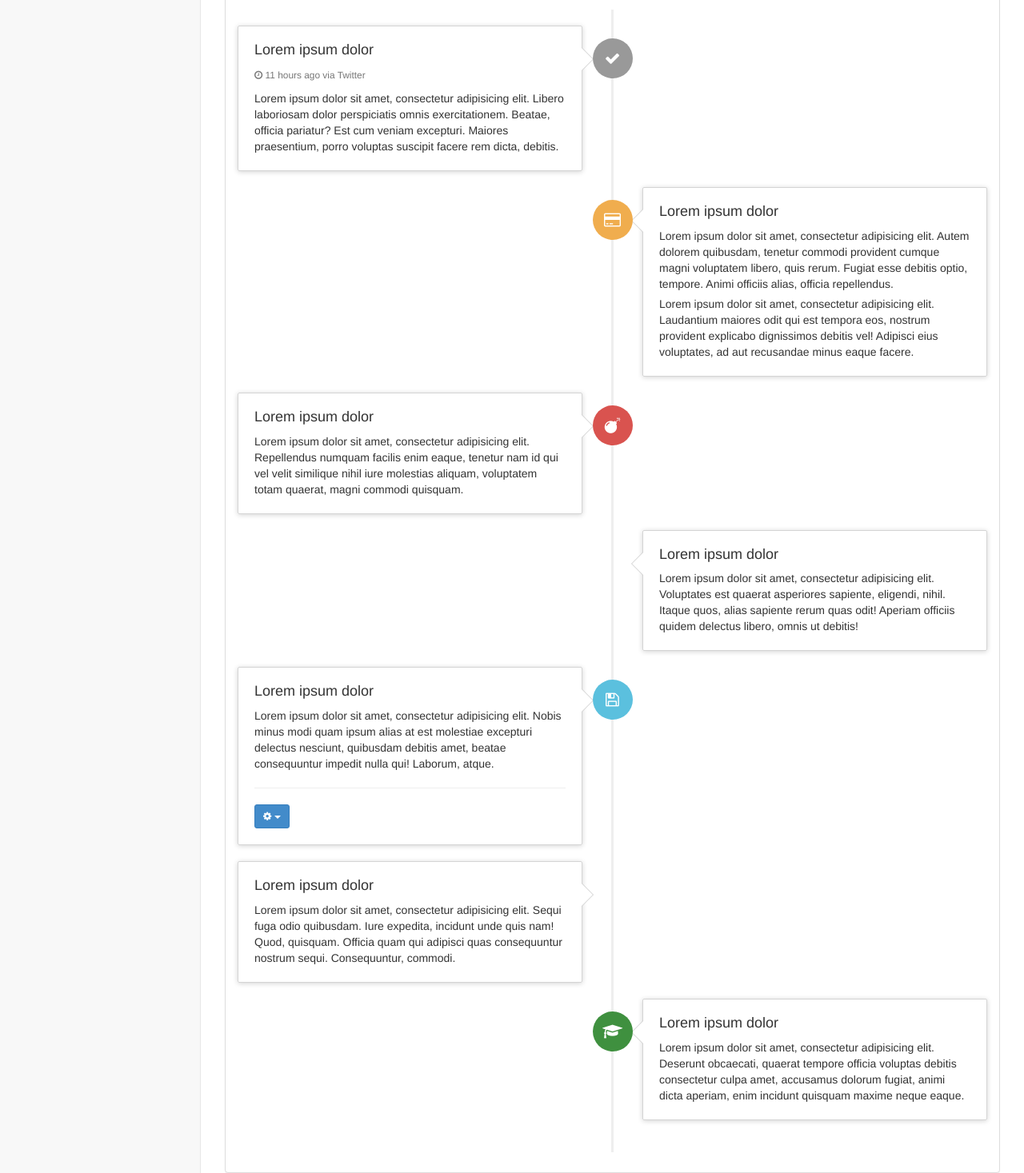
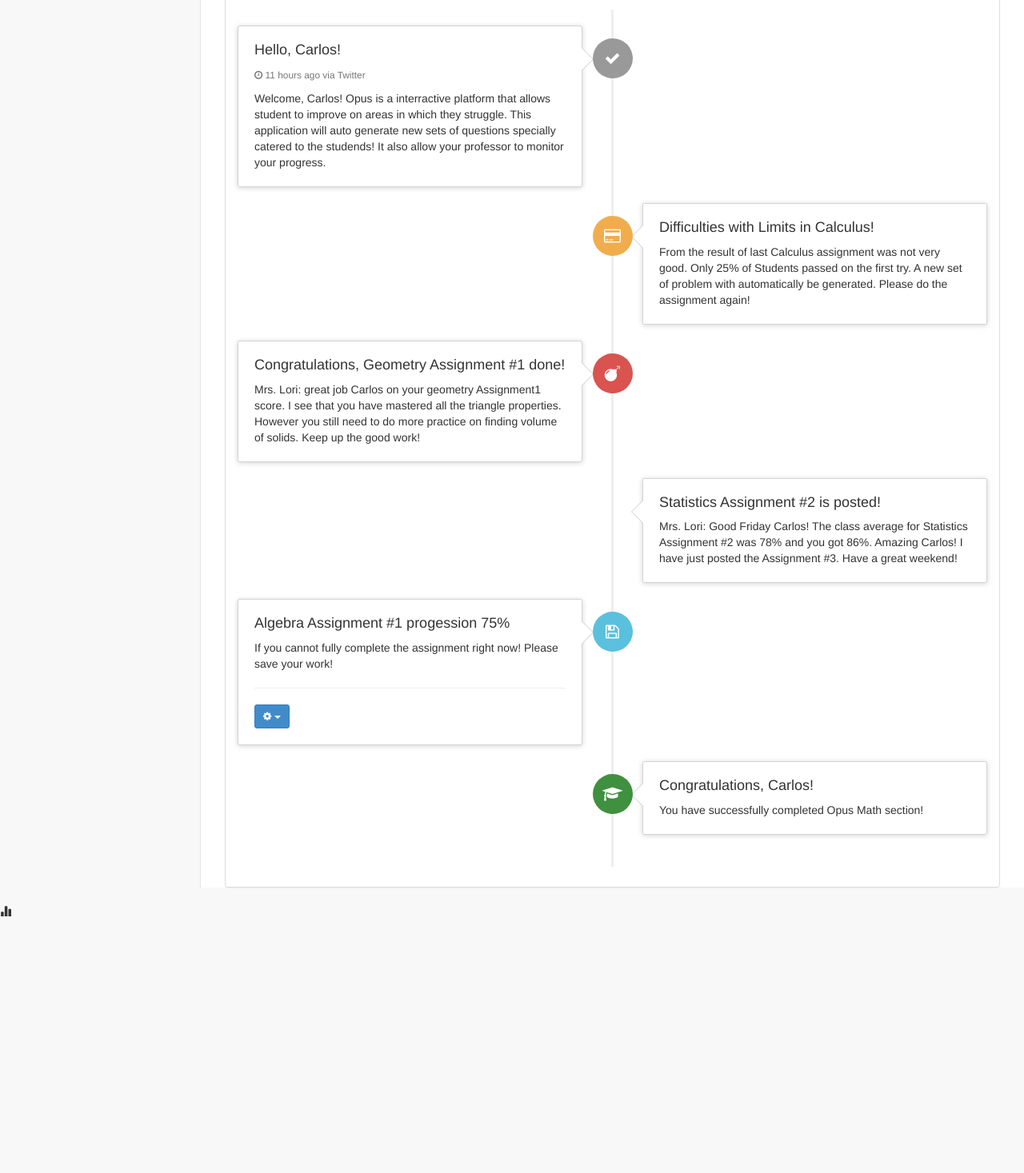
Before and after one commit to lvn/opus, a website: page client/index.html in a window 1280 px wide. Shown: the part 1474-2941 px from the top of the page at 80% size. After the commit the page ends 2624 px from the top, so only its background shows below. Drawn offline with Linux system fonts and the light colour scheme.

```diff
--- a/client/index.html
+++ b/client/index.html
@@ -491,12 +491,12 @@
                                     </div>
                                     <div class="timeline-panel">
                                         <div class="timeline-heading">
-                                            <h4 class="timeline-title">Lorem ipsum dolor</h4>
+                                            <h4 class="timeline-title">Hello, Carlos!</h4>
                                             <p><small class="text-muted"><i class="fa fa-clock-o"></i> 11 hours ago via Twitter</small>
                                             </p>
                                         </div>
                                         <div class="timeline-body">
-                                            <p>Lorem ipsum dolor sit amet, consectetur adipisicing elit. Libero laboriosam dolor perspiciatis omnis exercitationem. Beatae, officia pariatur? Est cum veniam excepturi. Maiores praesentium, porro voluptas suscipit facere rem dicta, debitis.</p>
+                                            <p>Welcome, Carlos! Opus is a interractive platform that allows student to improve on areas in which they struggle. This application will auto generate new sets of questions specially catered to the studends! It also allow your professor to monitor your progress. </p>
                                         </div>
                                     </div>
                                 </li>
@@ -505,11 +505,10 @@
                                     </div>
                                     <div class="timeline-panel">
                                         <div class="timeline-heading">
-                                            <h4 class="timeline-title">Lorem ipsum dolor</h4>
+                                            <h4 class="timeline-title"> Difficulties with Limits in Calculus!</h4>
                                         </div>
                                         <div class="timeline-body">
-                                            <p>Lorem ipsum dolor sit amet, consectetur adipisicing elit. Autem dolorem quibusdam, tenetur commodi provident cumque magni voluptatem libero, quis rerum. Fugiat esse debitis optio, tempore. Animi officiis alias, officia repellendus.</p>
-                                            <p>Lorem ipsum dolor sit amet, consectetur adipisicing elit. Laudantium maiores odit qui est tempora eos, nostrum provident explicabo dignissimos debitis vel! Adipisci eius voluptates, ad aut recusandae minus eaque facere.</p>
+                                            <p>From the result of last Calculus assignment was not very good. Only 25% of Students passed on the first try. A new set of problem with automatically be generated. Please do the assignment again!</p>
                                         </div>
                                     </div>
                                 </li>
@@ -518,32 +517,36 @@
                                     </div>
                                     <div class="timeline-panel">
                                         <div class="timeline-heading">
-                                            <h4 class="timeline-title">Lorem ipsum dolor</h4>
+                                            <h4 class="timeline-title">Congratulations, Geometry Assignment #1 done!</h4>
                                         </div>
                                         <div class="timeline-body">
-                                            <p>Lorem ipsum dolor sit amet, consectetur adipisicing elit. Repellendus numquam facilis enim eaque, tenetur nam id qui vel velit similique nihil iure molestias aliquam, voluptatem totam quaerat, magni commodi quisquam.</p>
+                                            <p>Mrs. Lori: great job Carlos on your geometry Assignment1 score.
+                                               I see that you have mastered all the triangle properties. However you still need to do more practice on finding volume of solids. Keep
+                                               up the good work!
+                                            </p>
                                         </div>
                                     </div>
                                 </li>
-                                <li class="timeline-inverted">
+                               <li class="timeline-inverted">
                                     <div class="timeline-panel">
                                         <div class="timeline-heading">
-                                            <h4 class="timeline-title">Lorem ipsum dolor</h4>
+                                            <h4 class="timeline-title">Statistics Assignment #2 is posted!</h4>
                                         </div>
                                         <div class="timeline-body">
-                                            <p>Lorem ipsum dolor sit amet, consectetur adipisicing elit. Voluptates est quaerat asperiores sapiente, eligendi, nihil. Itaque quos, alias sapiente rerum quas odit! Aperiam officiis quidem delectus libero, omnis ut debitis!</p>
+                                            <p>Mrs. Lori: Good Friday Carlos! The class average for Statistics Assignment #2 was 78% and you got 86%. Amazing Carlos! I have just posted the Assignment #3. Have a great weekend!</p>
                                         </div>
                                     </div>
                                 </li>
+
                                 <li>
                                     <div class="timeline-badge info"><i class="fa fa-save"></i>
                                     </div>
                                     <div class="timeline-panel">
                                         <div class="timeline-heading">
-                                            <h4 class="timeline-title">Lorem ipsum dolor</h4>
+                                            <h4 class="timeline-title">Algebra Assignment #1 progession 75%</h4>
                                         </div>
                                         <div class="timeline-body">
-                                            <p>Lorem ipsum dolor sit amet, consectetur adipisicing elit. Nobis minus modi quam ipsum alias at est molestiae excepturi delectus nesciunt, quibusdam debitis amet, beatae consequuntur impedit nulla qui! Laborum, atque.</p>
+                                            <p>If you cannot fully complete the assignment right now! Please save your work!</p>
                                             <hr>
                                             <div class="btn-group">
                                                 <button type="button" class="btn btn-primary btn-sm dropdown-toggle" data-toggle="dropdown">
@@ -564,25 +567,15 @@
                                         </div>
                                     </div>
                                 </li>
-                                <li>
-                                    <div class="timeline-panel">
-                                        <div class="timeline-heading">
-                                            <h4 class="timeline-title">Lorem ipsum dolor</h4>
-                                        </div>
-                                        <div class="timeline-body">
-                                            <p>Lorem ipsum dolor sit amet, consectetur adipisicing elit. Sequi fuga odio quibusdam. Iure expedita, incidunt unde quis nam! Quod, quisquam. Officia quam qui adipisci quas consequuntur nostrum sequi. Consequuntur, commodi.</p>
-                                        </div>
-                                    </div>
-                                </li>
                                 <li class="timeline-inverted">
                                     <div class="timeline-badge success"><i class="fa fa-graduation-cap"></i>
                                     </div>
                                     <div class="timeline-panel">
                                         <div class="timeline-heading">
-                                            <h4 class="timeline-title">Lorem ipsum dolor</h4>
+                                            <h4 class="timeline-title">Congratulations, Carlos!</h4>
                                         </div>
                                         <div class="timeline-body">
-                                            <p>Lorem ipsum dolor sit amet, consectetur adipisicing elit. Deserunt obcaecati, quaerat tempore officia voluptas debitis consectetur culpa amet, accusamus dolorum fugiat, animi dicta aperiam, enim incidunt quisquam maxime neque eaque.</p>
+                                            <p>You have successfully completed Opus Math section!</p>
                                         </div>
                                     </div>
                                 </li>
```
